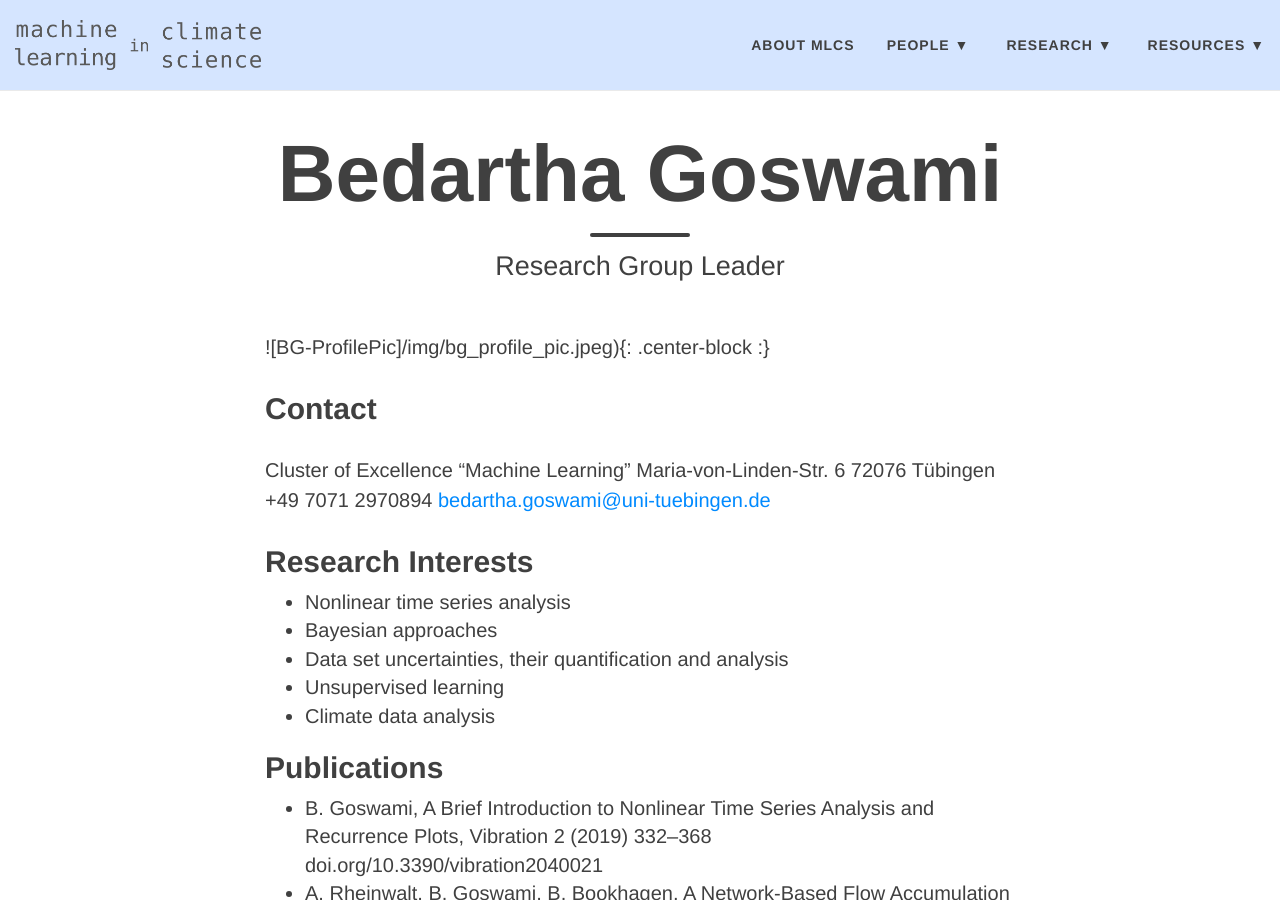
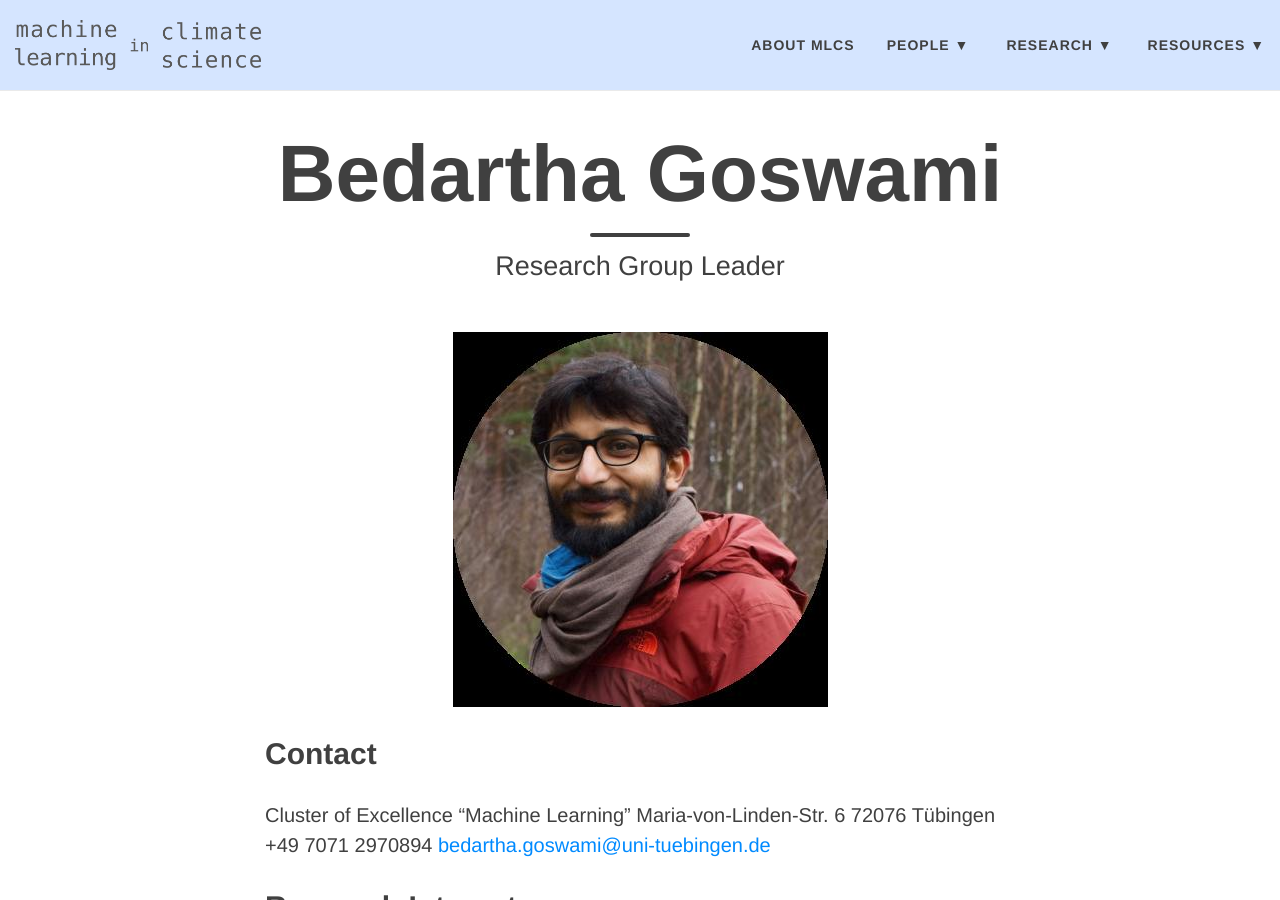
Before and after one commit to mlcs/mlcs.github.io, a Jekyll site: the page built from people/goswami.md, in a window 1280 px wide and 900 px high. Built offline with Jekyll 4.4.1, drawn with Linux system fonts in a browser that asks for light colours; nearby versions of some CDN libraries.

Commit message:
include profile pic in BG about page

```diff
--- a/people/goswami.md
+++ b/people/goswami.md
@@ -3,7 +3,7 @@ layout: page
 title: Bedartha Goswami
 subtitle: Research Group Leader
 ---
-![BG-ProfilePic]/img/bg_profile_pic.jpeg){: .center-block :}
+![BG-ProfilePic](/img/bg_profile_pic.jpeg){: width=150px .center-block :}
 
 ## Contact
 Cluster of Excellence "Machine Learning"
```
